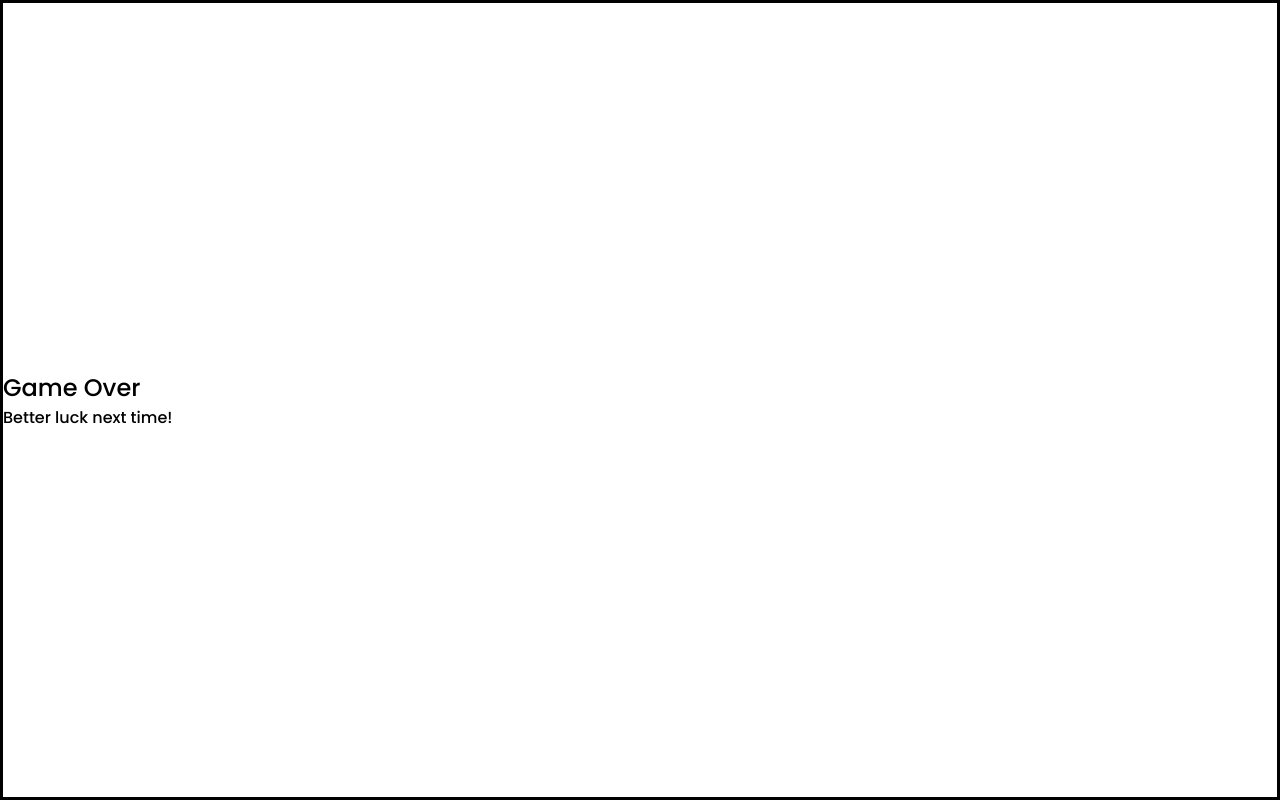
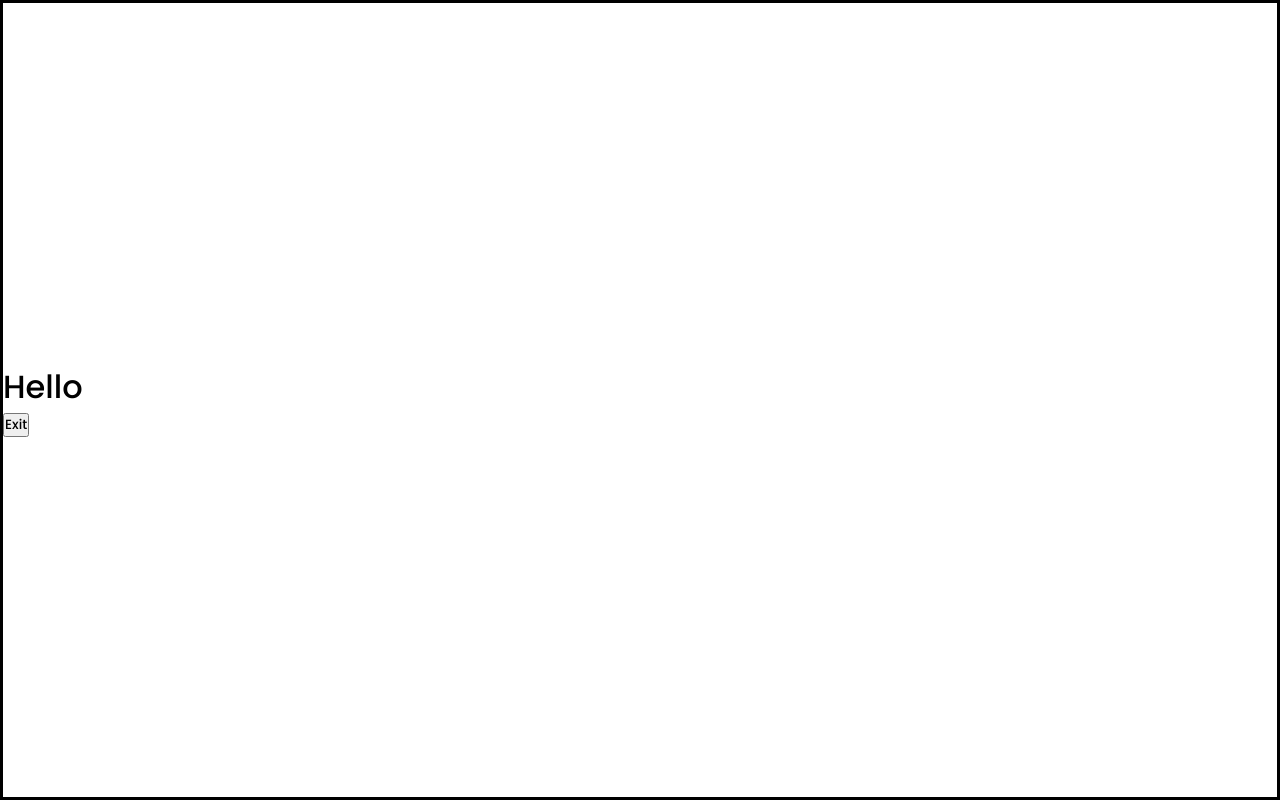
Before and after one commit to GabeKouki/namele, a React (Create React App) app: page /test in a window 1280 px wide. Built offline with nearby package versions, Linux system fonts and the light colour scheme.

Commit message:
changed logic for endgame slightly

```diff
--- a/src/components/Functions.jsx
+++ b/src/components/Functions.jsx
@@ -60,7 +60,29 @@ export const namele = {
 
       return (false && console.log("false"))
   },
-  testMe: () => {
-    console.log("Working")
+  handleGameOver: (endState, setVisible, setShowModal) => {
+    setVisible(true);
+    setShowModal(true);
+    setTimeout(() => {
+      const modal = document.querySelector('.game-over-modal');
+      if (modal) {
+        modal.style.transform = "translateY(0)";
+      }
+    }, 5000)
+  },
+  playAgain: (setGameOver, setEndState, setVisible, setShowModal, setBoard, setCurrentRow, setCurrentGuess, rows, cols) => {
+    setGameOver(false);
+    setEndState(null);
+    setVisible(false);
+    setShowModal(false);
+    setBoard(Array(rows).fill(null).map(() => Array(cols).fill({ letter: '', status: '' })));
+    setCurrentRow(0);
+    setCurrentGuess('');
+  },
+  exitGame: () => {
+    window.close();
   }
+
+
+
 }
--- a/src/components/GameOver.css
+++ b/src/components/GameOver.css
@@ -24,3 +24,14 @@
   width: 100px;
   height: 100px;
 }
+
+.game-over.Visible {
+  display: block;
+  position: fixed;
+  margin: 0;
+  width: 100%;
+  height: 100%;
+  z-index: 1;
+  backdrop-filter: blur(2.5px);
+  background-color: red;
+}
--- a/src/components/GameOver.jsx
+++ b/src/components/GameOver.jsx
@@ -3,35 +3,46 @@ import { namele } from './Functions'
 import { ReactComponent as WhiteAlienIcon } from '../assets/WhiteAlien.svg'
 import './GameOver.css'
 
-export default function GameOver({ endState }) {
+export default function GameOver({ endState, setGameOver, setEndState, setBoard, setCurrentRow, setCurrentGuess, rows, cols }) {
   const [visible, setVisible] = useState(false)
-  const dialog = document.querySelector("dialog");
+  const [showModal, setShowModal] = useState(false)
 
-  // let endState = 'win'
+ //! this is the logic to display the modal when the game is over
   useEffect(() => {
-    setVisible(true)
-  }, [])
+    if (endState === 'win' || endState === 'lose') {
+      namele.handleGameOver(endState, setVisible, setShowModal);
+    }
+  }, [endState]);
+
+  //!Here for cleanliness, going to be attatched to a button.
+
+  const handlePlayAgain = () => {
+    namele.playAgain(setGameOver, setEndState, setVisible, setShowModal, setBoard, setCurrentRow, setCurrentGuess, rows, cols);
+  }
+
 
   return (
     <>
     <div className="game-over-container">
-      {/* <div className={`game-over ${visible ? 'visible' : ''}`} /> */}
+      <div className={`game-over ${visible ? 'visible' : ''}`} />
         {endState === 'win' ? (
           <div>
-            <dialog open className='win-dialog'>
+            <div className='win-dialog'>
               <WhiteAlienIcon className='win-dialog-icon' />
               <h1>Thank you for playing</h1>
               <h2>Want to play again</h2>
               <button>Play again</button>
               <button>View our other games</button>
               <button onClick={() => namele.testMe("helo")}>Click Me</button>
-            </dialog>
+            </div>
           </div>
         ) : (
+          <>
           <div className="lose-dialog">
-            <h2>Game Over</h2>
-            <p>Better luck next time!</p>
+            <h1>Hello</h1>
+            <button onClick={() => namele.exitGame() && console.log("Exited")}>Exit</button>
           </div>
+          </>
         )}
         </div>
     </>
--- a/src/components/names.js
+++ b/src/components/names.js
@@ -437,6 +437,7 @@ const names = [
   'Olson',
   'Adele',
   'Ponce',
+  'Adolf'
 ]
 
 export const getRandomName = () => names[Math.floor(Math.random() * names.length)]
```
